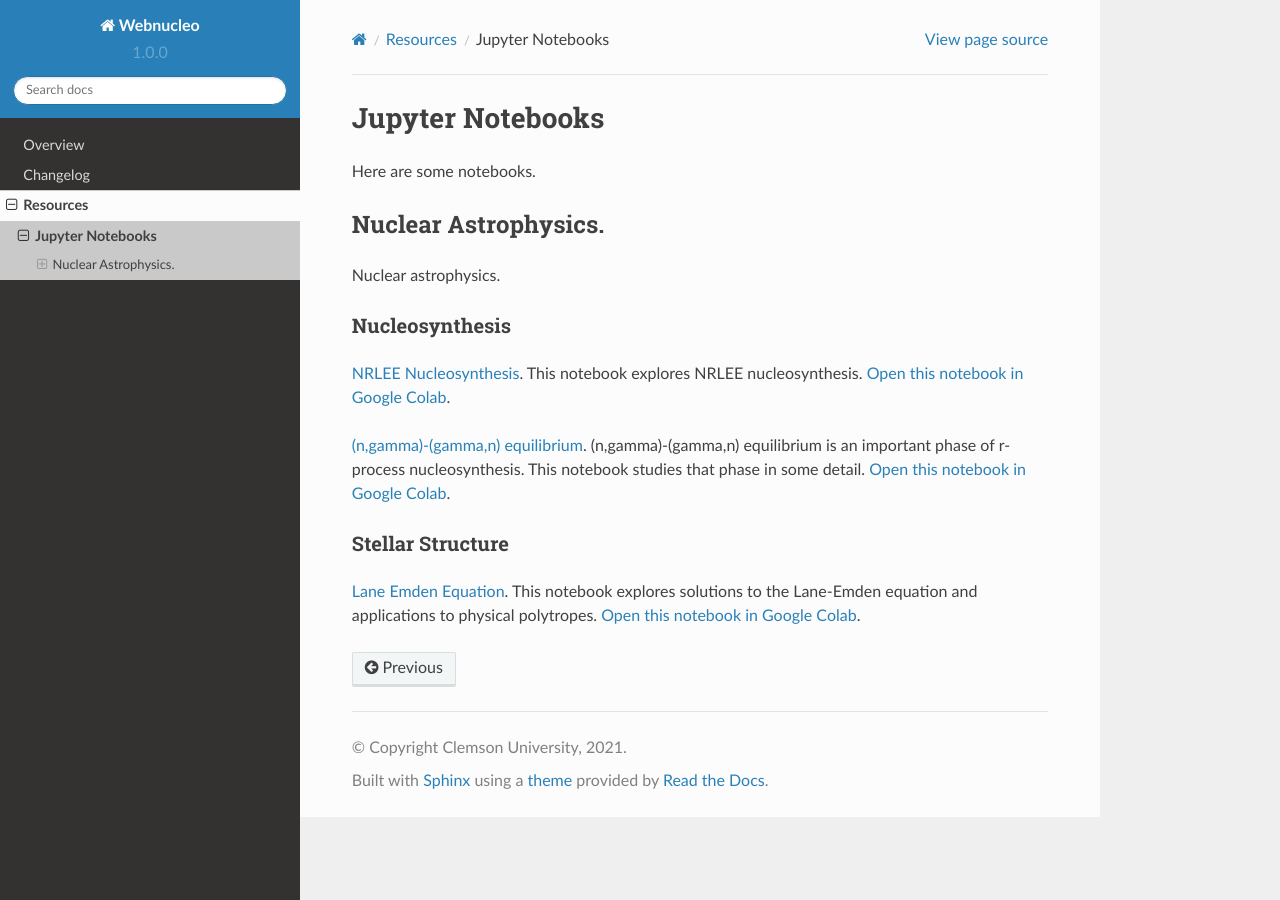
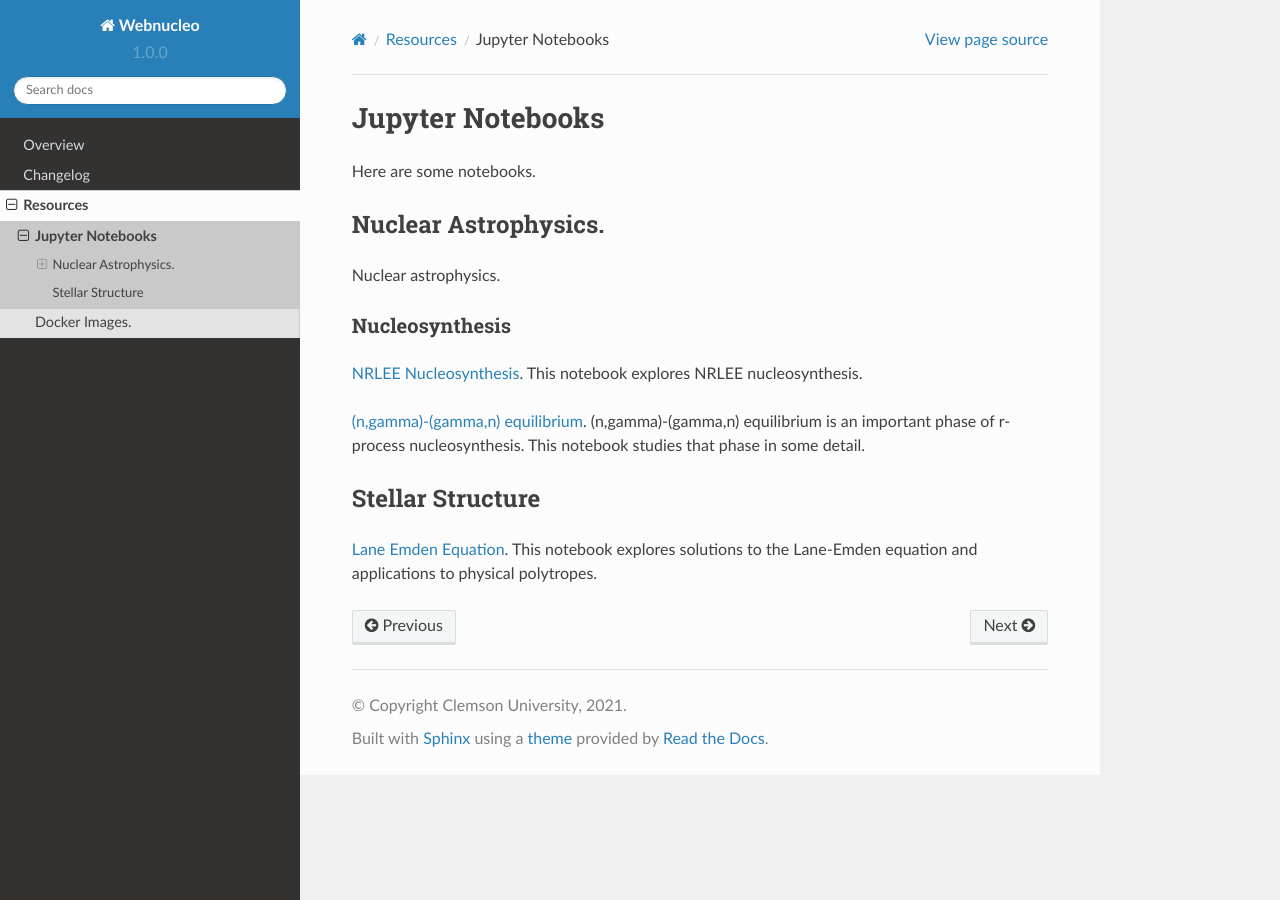
Before and after one commit to webnucleo-org/webnucleo, a Sphinx documentation site: the page built from doc/source/jupyter_notebooks.rst, in a window 1280 px wide. Built offline with Sphinx 7.4.7 and the Read the Docs theme 2.0.0, drawn with Linux system fonts in a browser that asks for light colours.

Commit message:
Add docker.

```diff
--- a/doc/source/jupyter_notebooks.rst
+++ b/doc/source/jupyter_notebooks.rst
@@ -15,17 +15,14 @@ Nucleosynthesis
 
 `NRLEE Nucleosynthesis <https://github.com/mbradle/NRLEE-Nucleosynthesis>`_.
 This notebook explores NRLEE nucleosynthesis.
-`Open this notebook in Google Colab <https://colab.research.google.com/github/frizkat15/NRLEE-Nucleosynthesis/blob/main/nrlee.ipynb>`_.
 
 `(n,gamma)-(gamma,n) equilibrium <https://github.com/mengkel/ng-gn-abundances>`_.
 (n,gamma)-(gamma,n) equilibrium is an important phase of r-process nucleosynthesis.  This notebook studies that phase in some detail.
-`Open this notebook in Google Colab <https://colab.research.google.com/github/mengkel/ng-gn-abundances/blob/main/plot_ng_abunds.ipynb>`_.
 
 
 Stellar Structure
-.................
+------------------
 
 `Lane Emden Equation <https://github.com/jaadt7/Lane_Emden>`_.
 This notebook explores solutions to the Lane-Emden equation and applications to
 physical polytropes.
-`Open this notebook in Google Colab <https://colab.research.google.com/github/jaadt7/Lane_Emden/blob/master/Lane-Emden.ipynb>`_.
--- a/doc/source/resources.rst
+++ b/doc/source/resources.rst
@@ -7,3 +7,4 @@ Project resources
    :maxdepth: 1
 
    jupyter_notebooks
+   docker_images
```
Also changed, not shown: doc/source/docker_images.rst (added, +9 -0 lines).
